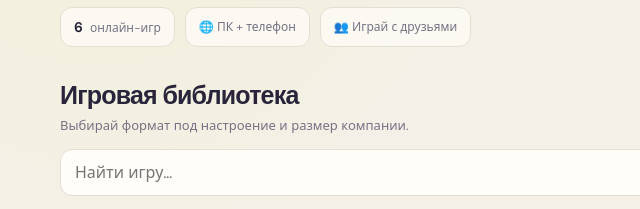
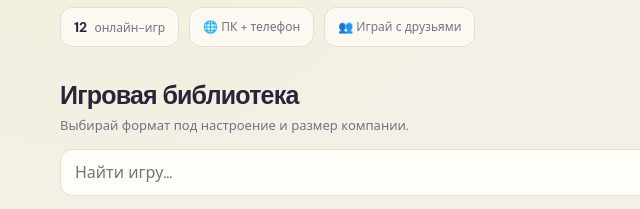
Before and after one commit to RipsamZS/kto-eto-online, a website: page public/index.html in a window 1280 px wide. Shown: the part 495-704 px from the top of the page, 0-640 px from the left. Drawn offline with Linux system fonts and the light colour scheme.

Commit message:
Update Playroom library count to twelve online games

```diff
--- a/public/index.html
+++ b/public/index.html
@@ -17,7 +17,7 @@
 <div class="wrap">
 <header class="top"><a class="brand" href="/"><span class="brand-mark">✦</span>Playroom</a><div class="top-actions"><span class="pill">🧪 Бета-версия</span></div></header>
 <section class="hero"><span class="eyebrow">ИГРЫ ДЛЯ КОМПАНИИ</span><h1>Собирай друзей.<br><span>Запускай веселье.</span></h1><p>Шесть онлайн-игр для компании: выбирайте режим, создавайте комнату и зовите друзей. Всё самое интересное — в одном месте.</p><div class="hero-actions"><a class="btn primary" href="#games">Выбрать игру ↓</a></div></section>
-<div class="stats"><span class="stat"><b>6</b> онлайн-игр</span><span class="stat">🌐 ПК + телефон</span><span class="stat">👥 Играй с друзьями</span></div>
+<div class="stats"><span class="stat"><b>12</b> онлайн-игр</span><span class="stat">🌐 ПК + телефон</span><span class="stat">👥 Играй с друзьями</span></div>
 <section id="games"><div class="section-head"><div><h2>Игровая библиотека</h2><p>Выбирай формат под настроение и размер компании.</p></div></div><div class="tools"><input class="search" id="search" placeholder="Найти игру…" aria-label="Найти игру"><div class="filters" id="filters"><button class="filter active" data-filter="all">Все</button><button class="filter" data-filter="online">Онлайн</button><button class="filter" data-filter="party">На компанию</button><button class="filter" data-filter="board">Настольные</button></div></div><div class="grid" id="gameGrid">
 <article class="card" data-category="online party" data-search="угадай кто это персонажи дедукция"><div class="card-top"><span class="emoji">🕵️</span><span class="tag">ОНЛАЙН</span></div><h3>Угадай, кто это</h3><p>Задавай вопросы, исключай персонажей и угадывай первым.</p><div class="card-bottom"><span class="meta">2 игрока · комнаты</span><a class="play" href="/games/who-is-it/">Играть →</a></div></article>
 <article class="card" data-category="online party" data-search="alias слова объяснять команды"><div class="card-top"><span class="emoji">💬</span><span class="tag">ОНЛАЙН</span></div><h3>Alias</h3><p>Объясняй слова команде, не называя их. Собирайте очки на время.</p><div class="card-bottom"><span class="meta">2+ игроков · команды</span><a class="play" href="/games/alias/">Играть →</a></div></article>
```
